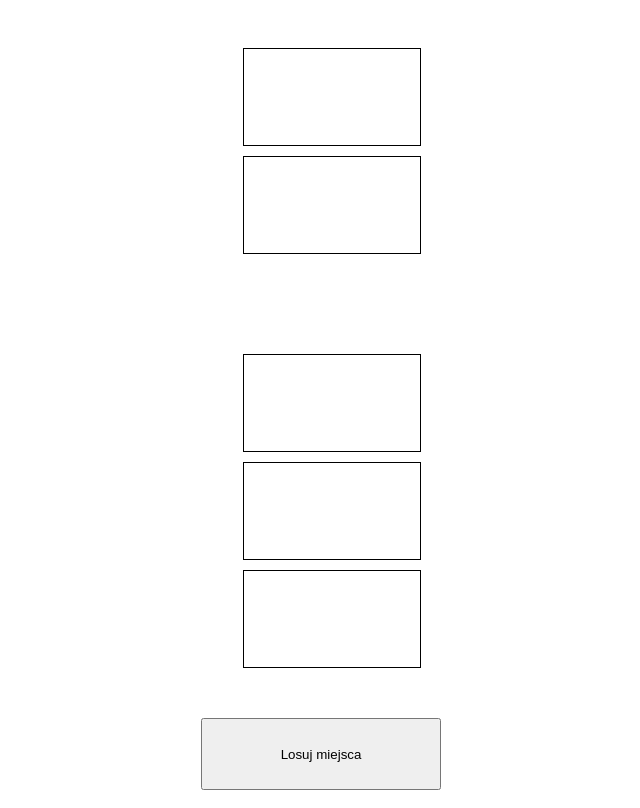
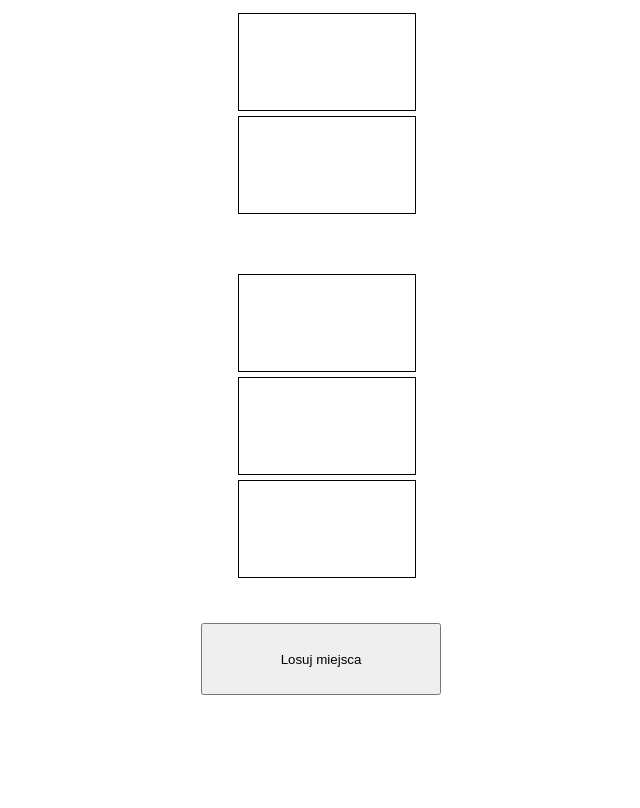
Before and after one commit to bogusmaciej/bogusmaciej.github.io, a plain HTML site: page index.html in a window 1280 px wide. Shown: the whole page, without its empty margins (319-959 px from the left). Drawn offline with Linux system fonts and the light colour scheme.

Commit message:
Update index.html

```diff
--- a/index.html
+++ b/index.html
@@ -6,7 +6,6 @@
     <title>Document</title>
     <style>
         body{
-            padding-top: 30px;
             font-family: 'Lucida Sans', 'Lucida Sans Regular', 'Lucida Grande', 'Lucida Sans Unicode', Geneva, Verdana, sans-serif;
         }
         .seats_outer{
@@ -22,17 +21,16 @@
             height: 12vh;
             width: 22vh;
             border: 1px solid black;
-            margin: 10px;
+            margin: 5px;
             display: flex;
             justify-content: center;
             align-items: center;
             font-size: 11pt;
         }
         .triple{
-            margin-top: 100px;
+            margin-top: 60px;
         }
         button{
-
             width: 30vh;
             height: 9vh;
             margin: 10px;
```
